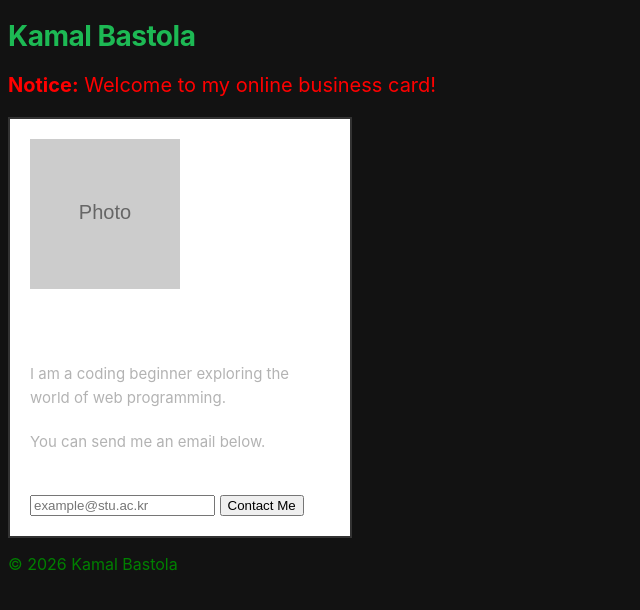
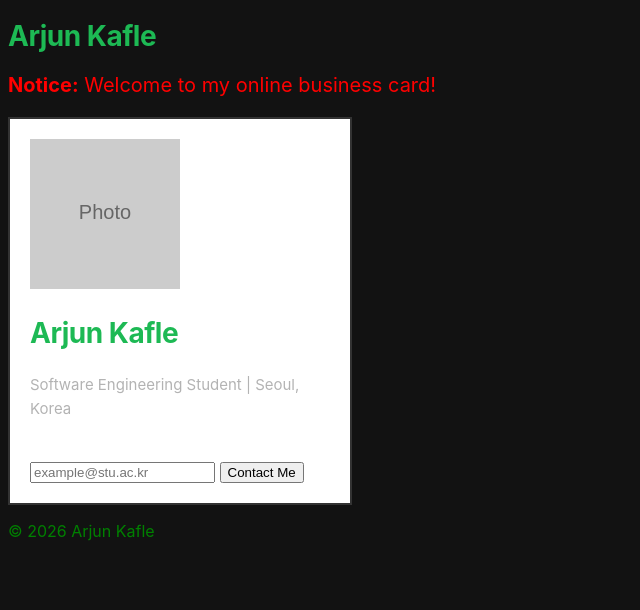
Before and after one commit to kafledon456-jpg/week06-assignment, a plain HTML site: page index.html in a window 1280 px wide. Shown: the whole page, without its empty margins (0-640 px from the left). Drawn offline with Linux system fonts and the light colour scheme.

Commit message:
Add files via upload

```diff
--- a/index.html
+++ b/index.html
@@ -2,14 +2,14 @@
 <html lang="en">
 <head>
     <meta charset="UTF-8">
-    <title>Kamal's Online Business Card</title>
+    <title>Arjun's Online Business Card</title>
     <!-- External CSS connection (S1 demo core) -->
     <link rel="stylesheet" href="style.css">
 </head>
 <body>
 
     <header>
-        <h1 id="profile-name">Kamal Bastola</h1>
+        <h1 id="profile-name">Arjun Kafle</h1>
     </header>
 
     <main>
@@ -20,10 +20,8 @@
                 <rect width="100%" height="100%" fill="#cccccc"/>
                 <text x="50%" y="50%" dominant-baseline="middle" text-anchor="middle" font-family="sans-serif" font-size="20px" fill="#666666">Photo</text>
             </svg>
-            <h2>Kamal Bastola</h2>
-            <p class="card-info">I am a coding beginner exploring the world of web programming.</p>
-            <p class="card-info">You can send me an email below.</p>
-
+            <h2 id="profile-name">Arjun Kafle</h2>
+            <p class="card-info">Software Engineering Student | Seoul, Korea</p>
 
             <form>
                 <label for="visitor-email">Email Address:</label>
@@ -34,7 +32,7 @@
     </main>
 
     <footer>
-        <p>&copy; 2026 Kamal Bastola</p>
+        <p>&copy; 2026 Arjun Kafle</p>
     </footer>
 
 </body>
```
